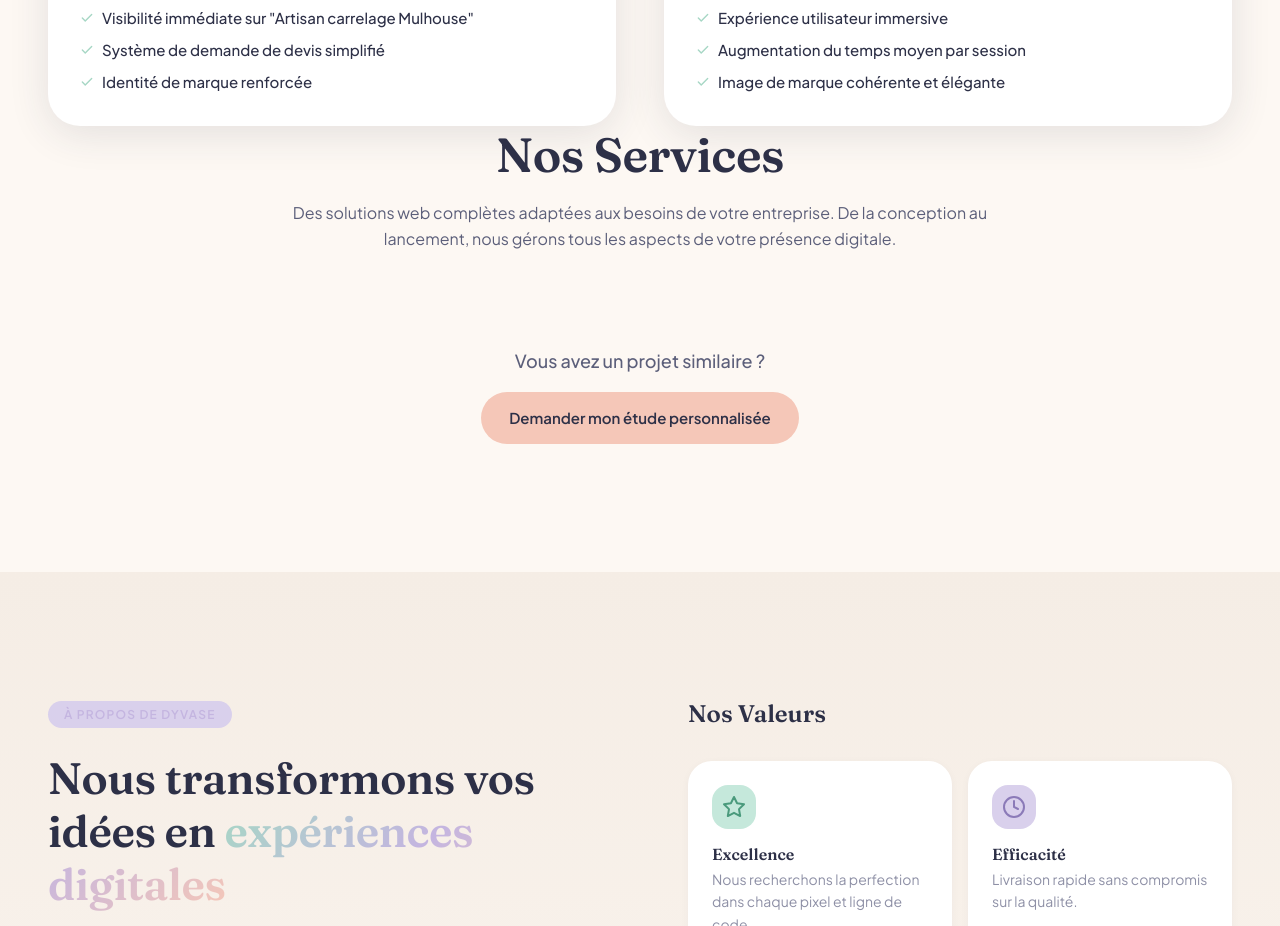
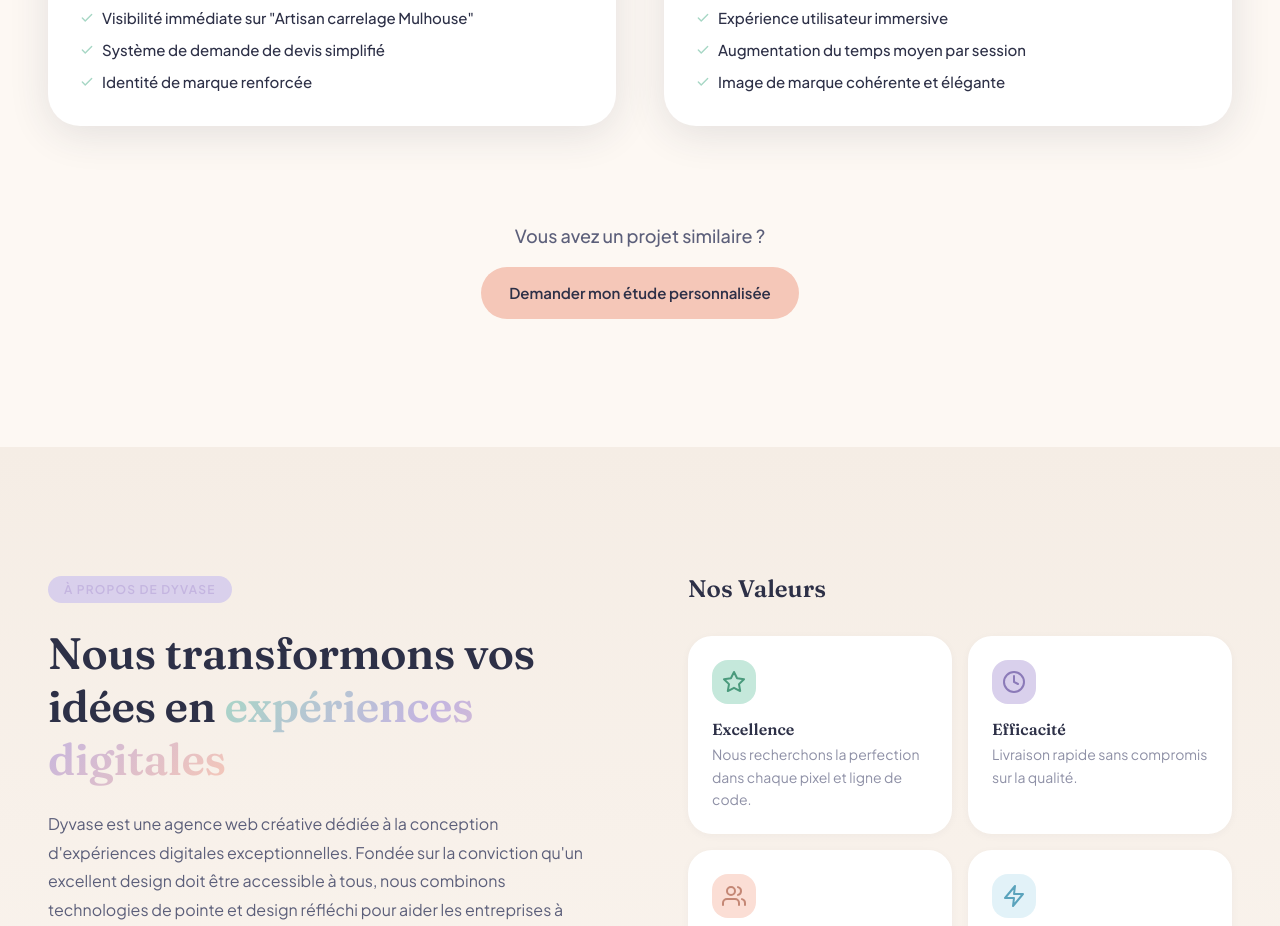
Before and after one commit to halilichimaru-creator/dyvase, a React (Vite) app: page / in a window 1280 px wide. Shown: the part 2667-3593 px from the top of the page. Built offline with nearby package versions, Linux system fonts and the light colour scheme; no server answers.

Commit message:
content: final update for Cartea & Co (Mulhouse, Business Cards) and resolved build blockers

```diff
--- a/src/components/Portfolio/Portfolio.tsx
+++ b/src/components/Portfolio/Portfolio.tsx
@@ -62,13 +62,6 @@ export default function Portfolio() {
           ))}
         </div>
 
-        <div className="section-header">
-          <h2>Nos Services</h2>
-          <p>
-            Des solutions web complètes adaptées aux besoins de votre entreprise.
-            De la conception au lancement, nous gérons tous les aspects de votre présence digitale.
-          </p>
-        </div>
 
         <div className="portfolio__cta-container">
           <p>Vous avez un projet similaire ?</p>
```
